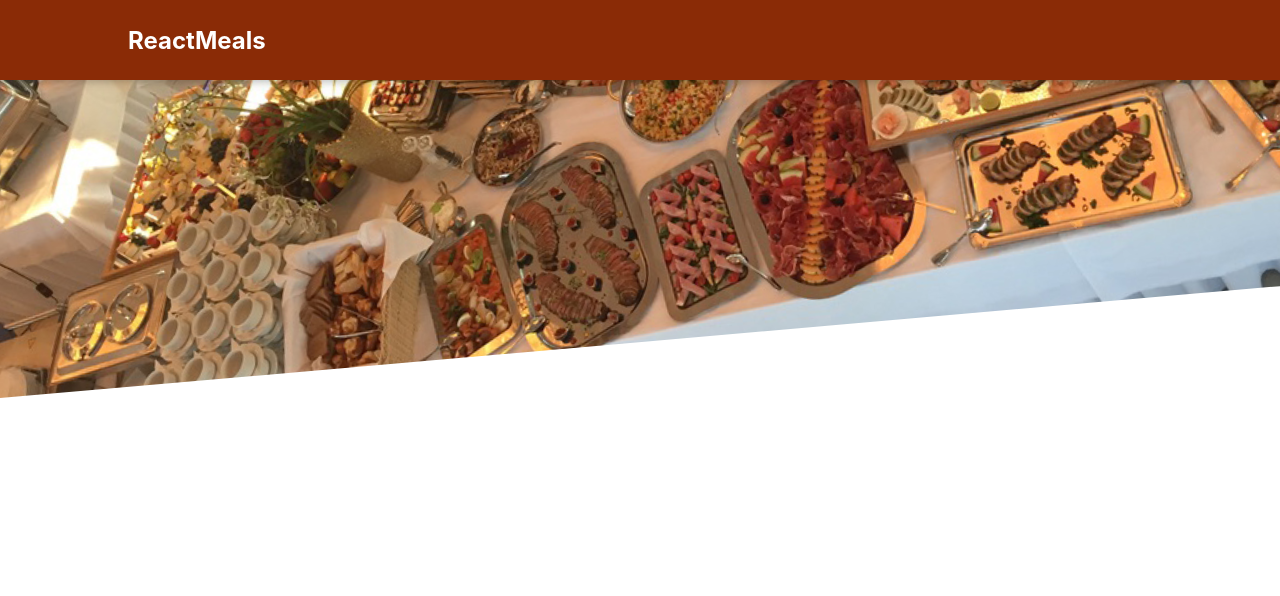
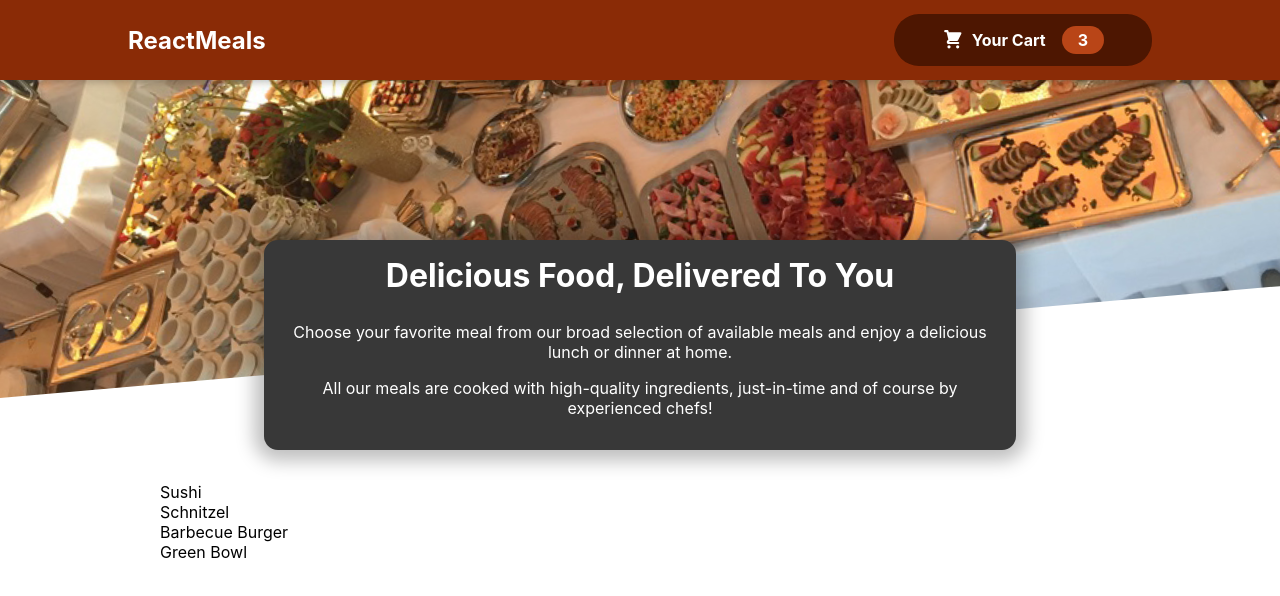
Before and after one commit to HarshJainGitHub/food-order-app, a React (Create React App) app: page / in a window 1280 px wide. Shown: the top 596 px of the page. Built offline with nearby package versions, Linux system fonts and the light colour scheme.

Commit message:
meals added

```diff
--- a/src/App.js
+++ b/src/App.js
@@ -1,11 +1,15 @@
 import React from "react";
 import Header from "./Components/Layout/Header";
+import Meals from "./Components/Meals/Meals";
 
 
 function App() {
   return (
     <React.Fragment>
       <Header />
+      <main>
+      <Meals />
+      </main>
     </React.Fragment>
   );
 }
--- a/src/Components/Layout/Header.js
+++ b/src/Components/Layout/Header.js
@@ -1,17 +1,18 @@
 import React from 'react'
 import mealsImage from '../assets/meals.jpg'
 import classes from './Header.module.css'
+import HeaderCardButton from './HeaderCardButton';
 
 function Header(props) {
     return (
         <React.Fragment>
             <header className={classes.header}>
                 <h2>ReactMeals</h2>
-                <button>Cart</button>
+                <HeaderCardButton />
             </header>
-                <div className={classes['main-image']}>
-                    <img src={mealsImage} alt="ReactMeals Icon" />
-                </div>
+            <div className={classes['main-image']}>
+                <img src={mealsImage} alt="ReactMeals Icon" />
+            </div>
         </React.Fragment>
     )
 }
--- a/src/Components/Layout/Header.module.css
+++ b/src/Components/Layout/Header.module.css
@@ -9,7 +9,7 @@
   display: flex;
   justify-content: space-between;
   align-items: center;
-  padding: 0 10%;
+  padding-left:10%;
   box-shadow: 0 2px 8px rgba(0, 0, 0, 0.25);
   z-index: 10;
 }
--- a/src/Components/Layout/HeaderCardButton.js
+++ b/src/Components/Layout/HeaderCardButton.js
@@ -1,18 +1,15 @@
 import React from 'react'
-
+import CartIcon from '../Cart/CartIcon';
+import classes from './HeaderCardButton.module.css'
 function HeaderCardButton() {
     return (
-        <React.Fragment>
-            <span>
-
+        <button className={classes.button}>
+            <span className={classes.icon}>
+                <CartIcon />
             </span>
-            <span>
-
-            </span>
-            <span>
-
-            </span>
-        </React.Fragment>
+            <span>  Your Cart   </span>
+            <span className={classes.badge}>    3   </span>
+        </button>
     )
 }
 
--- a/src/Components/Layout/HeaderCardButton.module.css
+++ b/src/Components/Layout/HeaderCardButton.module.css
@@ -10,6 +10,7 @@
   align-items: center;
   border-radius: 25px;
   font-weight: bold;
+  margin-right:20%;
 }
 
 .button:hover,
--- /dev/null
+++ b/src/Components/Meals/AvailableMeals.js
@@ -0,0 +1,44 @@
+import React from 'react'
+import classes from './AvailableMeals.module.css'
+
+function AvailableMeals() {
+
+    const DUMMY_MEALS = [
+        {
+            id: 'm1',
+            name: 'Sushi',
+            description: 'Finest fish and veggies',
+            price: 22.99,
+        },
+        {
+            id: 'm2',
+            name: 'Schnitzel',
+            description: 'A german specialty!',
+            price: 16.5,
+        },
+        {
+            id: 'm3',
+            name: 'Barbecue Burger',
+            description: 'American, raw, meaty',
+            price: 12.99,
+        },
+        {
+            id: 'm4',
+            name: 'Green Bowl',
+            description: 'Healthy...and green...',
+            price: 18.99,
+        },
+    ];
+
+    const mealsList = DUMMY_MEALS.map(meal => <li>{meal.name}</li>);
+
+    return (
+        <section className={classes.meals}>
+            <ul>
+                { mealsList }
+            </ul>
+        </section>
+    )
+}
+
+export default AvailableMeals;
--- /dev/null
+++ b/src/Components/Meals/AvailableMeals.module.css
@@ -0,0 +1,24 @@
+.meals {
+  max-width: 60rem;
+  width: 90%;
+  margin: 2rem auto;
+  animation: meals-appear 1s ease-out forwards;
+}
+
+.meals ul {
+  list-style: none;
+  margin: 0;
+  padding: 0;
+}
+
+@keyframes meals-appear {
+  from {
+    opacity: 0;
+    transform: translateY(3rem);
+  }
+
+  to {
+    opacity: 1;
+    transform: translateY(0);
+  }
+}
--- /dev/null
+++ b/src/Components/Meals/Meals.js
@@ -0,0 +1,15 @@
+import React from 'react'
+import AvailableMeals from './AvailableMeals';
+import MealsSummary from './MealsSummary';
+
+
+function Meals() {
+    return (
+        <React.Fragment>
+            <MealsSummary />
+            <AvailableMeals />
+        </React.Fragment>
+    )
+}
+
+export default Meals;
--- /dev/null
+++ b/src/Components/Meals/MealsSummary.js
@@ -0,0 +1,19 @@
+import classes from './MealsSummary.module.css';
+
+const MealsSummary = () => {
+    return (
+        <section className={classes.summary}>
+            <h2>Delicious Food, Delivered To You</h2>
+            <p>
+                Choose your favorite meal from our broad selection of available meals
+                and enjoy a delicious lunch or dinner at home.
+            </p>
+            <p>
+                All our meals are cooked with high-quality ingredients, just-in-time and
+                of course by experienced chefs!
+            </p>
+        </section>
+    );
+};
+
+export default MealsSummary;
--- /dev/null
+++ b/src/Components/Meals/MealsSummary.module.css
@@ -0,0 +1,20 @@
+
+
+.summary {
+  text-align: center;
+  max-width: 45rem;
+  width: 90%;
+  margin: auto;
+  margin-top: -10rem;
+  position: relative;
+  background-color: #383838;
+  color: white;
+  border-radius: 14px;
+  padding: 1rem;
+  box-shadow: 0 1px 18px 10px rgba(0, 0, 0, 0.25);
+}
+
+.summary h2 {
+  font-size: 2rem;
+  margin-top: 0;
+}
```
